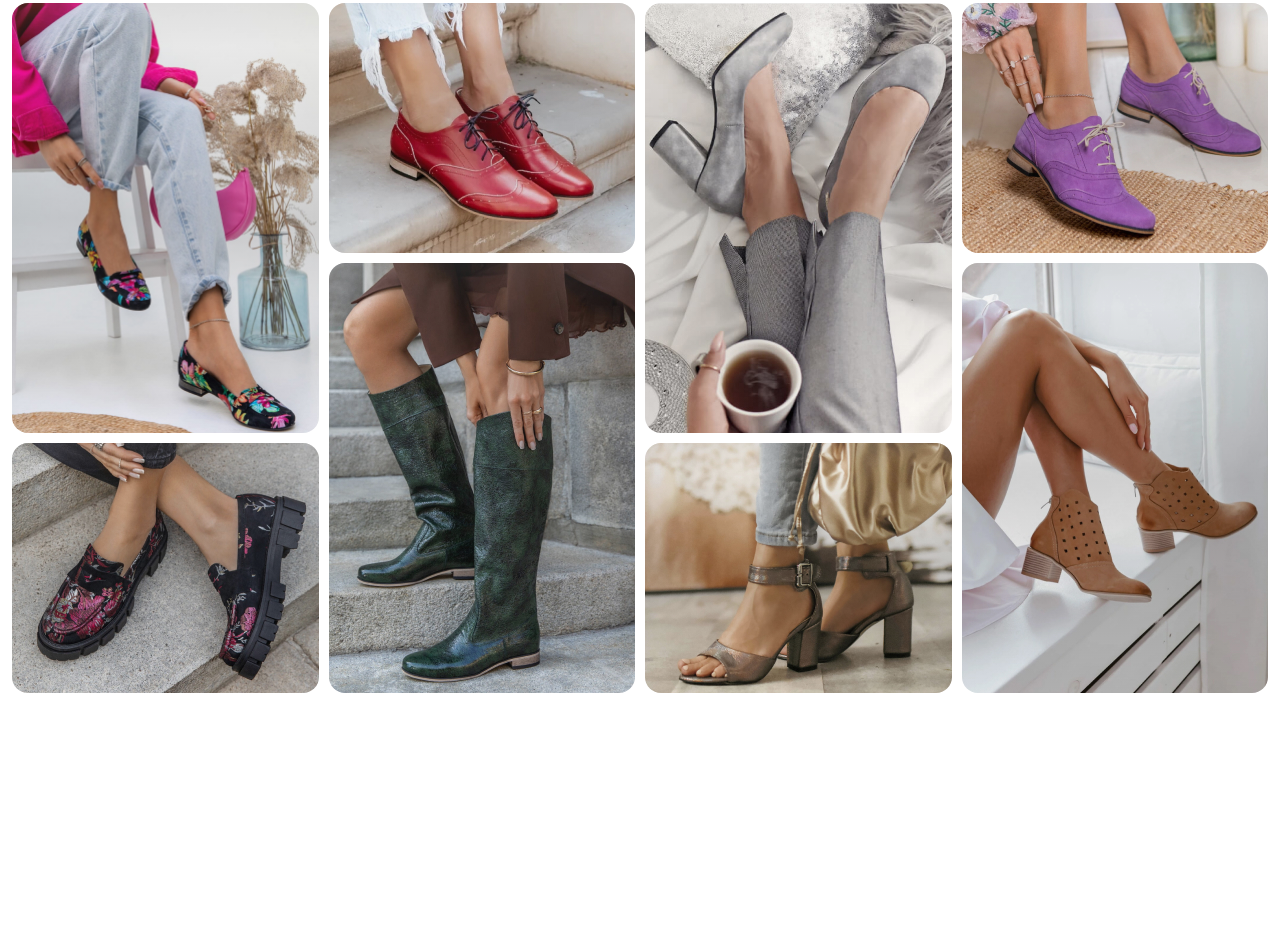
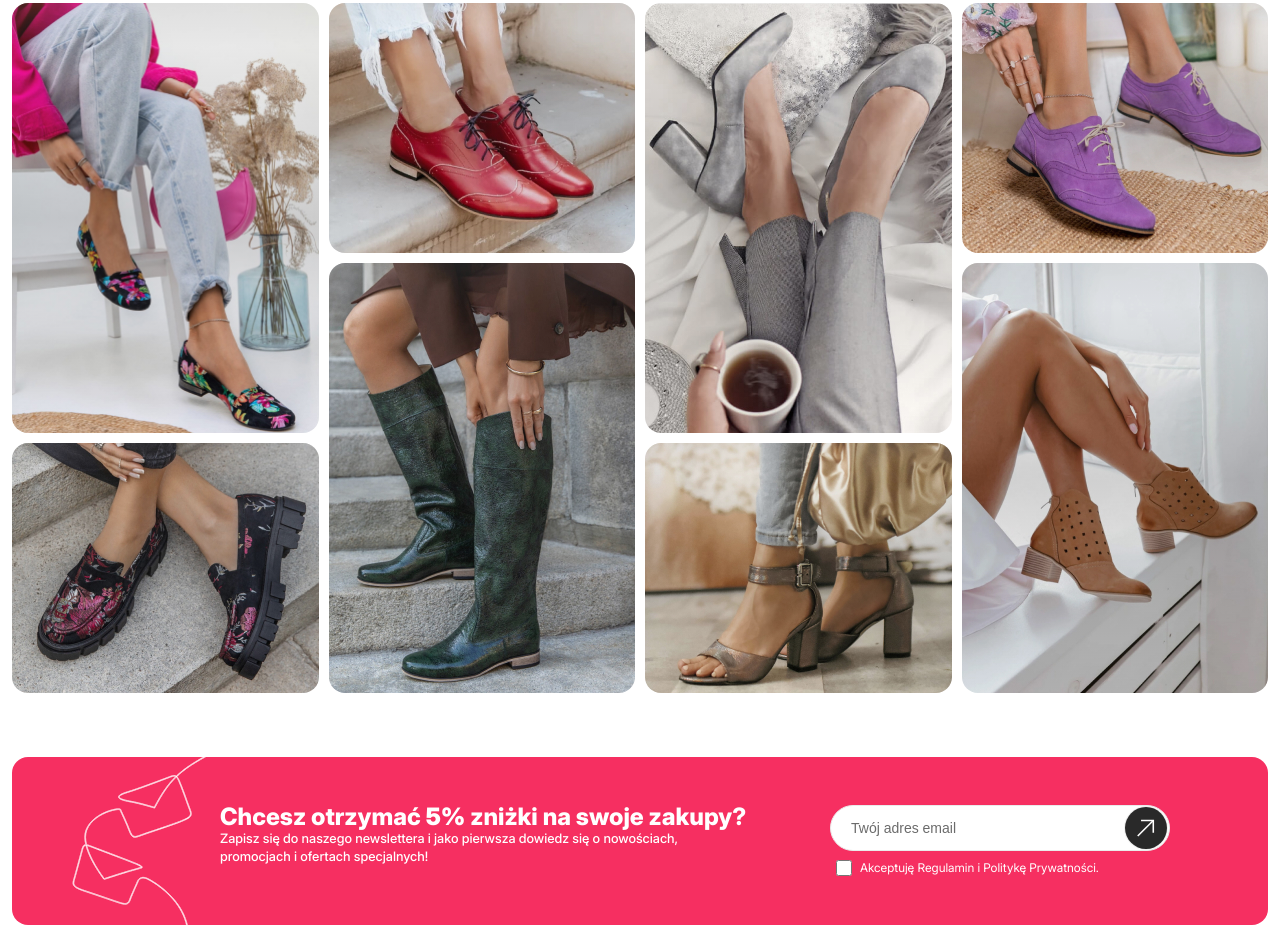
Before and after one commit to Mishaheero/unlimitech, a website built with webpack: page index.html in a window 1280 px wide. Shown: the part 806-1744 px from the top of the page. Before the commit the page ends 1563 px from the top, so only its background shows below. Built offline with nearby package versions, Linux system fonts and the light colour scheme.

Commit message:
Feature: add subscription section

```diff
--- a/index.html
+++ b/index.html
@@ -18,8 +18,8 @@
                   d="M14.78 1.21338L14.08 0.606709C13.2733 -0.199958 11.9667 -0.199958 11.16 0.606709C11.14 0.626709 9.90667 2.23338 9.90667 2.23338C9.14667 3.03338 9.14667 4.29338 9.90667 5.08671L10.68 6.06004C9.70667 8.26671 8.19334 9.78671 6.06 10.6934L5.08667 9.91338C4.29334 9.14671 3.02667 9.14671 2.23334 9.91338C2.23334 9.91338 0.626669 11.1467 0.606669 11.1667C-0.199998 11.9734 -0.199998 13.28 0.573336 14.0534L1.24 14.82C2.00667 15.5867 3.04 16.0067 4.16 16.0067C9.25334 16.0067 16 9.25338 16 4.16671C16 3.05338 15.58 2.01338 14.78 1.22004V1.21338ZM4.16 14.6667C3.4 14.6667 2.7 14.3867 2.22 13.9L1.55334 13.1334C1.28 12.86 1.26667 12.4134 1.52667 12.1267C1.52667 12.1267 3.12 10.9 3.14 10.88C3.41334 10.6067 3.89334 10.6067 4.17334 10.88C4.19334 10.9 5.53334 11.9734 5.53334 11.9734C5.72 12.12 5.96667 12.16 6.18667 12.0734C8.94667 11.02 10.9267 9.04671 12.0667 6.20004C12.1533 5.98004 12.12 5.72671 11.9667 5.53338C11.9667 5.53338 10.8933 4.18671 10.88 4.17338C10.5933 3.88671 10.5933 3.42671 10.88 3.14004C10.9 3.12004 12.1267 1.52671 12.1267 1.52671C12.4133 1.26671 12.86 1.27338 13.1667 1.58004L13.8667 2.18671C14.38 2.70004 14.6667 3.40004 14.6667 4.16004C14.6667 8.80004 8.15334 14.6667 4.16 14.6667Z"
                 />
               </svg>
-              <span class="top-bar__text">(+48) 48 623 18 02</span></a
-            >
+              <span class="top-bar__text">(+48) 48 623 18 02</span>
+            </a>
             <a href="#" class="top-bar__link">
               <svg class="top-bar__icon">
                 <path
@@ -31,8 +31,8 @@
                   fill="white"
                 />
               </svg>
-              <span class="top-bar__text">Napisz do nas!</span></a
-            >
+              <span class="top-bar__text">Napisz do nas!</span>
+            </a>
             <a href="#" class="top-bar__link">
               <svg class="top-bar__icon">
                 <path
@@ -40,8 +40,8 @@
                   fill="white"
                 />
               </svg>
-              <span class="top-bar__text">Darmowa dostawa</span></a
-            >
+              <span class="top-bar__text">Darmowa dostawa</span>
+            </a>
             <a href="#" class="top-bar__link">
               <svg class="top-bar__icon">
                 <path
@@ -49,8 +49,8 @@
                   fill="white"
                 />
               </svg>
-              <span class="top-bar__text">30 Dni na darmowy zwrot</span></a
-            >
+              <span class="top-bar__text">30 Dni na darmowy zwrot</span>
+            </a>
           </div>
         </div>
       </div>
@@ -58,15 +58,29 @@
         <div class="navigation">
           <div class="navigation__half-left">
             <div class="navigation__logo">
-              <img class="navigation__logo-img" src="src/images/identify/logo.png" alt="Unlimitech Logo" />
+              <img
+                class="navigation__logo-img"
+                src="src/images/identify/logo.png"
+                alt="Unlimitech Logo"
+              />
             </div>
             <nav class="navigation__wrapper">
               <ul class="navigation__list">
                 <li class="navigation__item">
-                  <a href="#" class="navigation__link">Damskie buty skórzane
+                  <a href="#" class="navigation__link">
+                    Damskie buty skórzane
                     <span class="navigation__chevron">
-                    <svg width="12" height="12" viewBox="0 0 12 12" fill="none" xmlns="http://www.w3.org/2000/svg">
-                      <path d="M3.38438 5L6.25 7.86561L9.11562 5L10 5.88436L6.25 9.63435L2.5 5.88435L3.38438 5Z" fill="#292929"/>
+                      <svg
+                        width="12"
+                        height="12"
+                        viewBox="0 0 12 12"
+                        fill="none"
+                        xmlns="http://www.w3.org/2000/svg"
+                      >
+                        <path
+                          d="M3.38438 5L6.25 7.86561L9.11562 5L10 5.88436L6.25 9.63435L2.5 5.88435L3.38438 5Z"
+                          fill="#292929"
+                        />
                       </svg>
                     </span>
                   </a>
@@ -81,7 +95,11 @@
                   <a href="#" class="navigation__link">Bestsellery</a>
                 </li>
                 <li class="navigation__item">
-                  <a href="#" class="navigation__link navigation__link--highlight">% Wyprzedaż %</a>
+                  <a
+                    href="#"
+                    class="navigation__link navigation__link--highlight"
+                    >% Wyprzedaż %</a
+                  >
                 </li>
               </ul>
             </nav>
@@ -94,20 +112,22 @@
                   type="text"
                   placeholder="Wyszukaj"
                 />
-              <div class="navigation__icons-decor navigation__icons-decor--input">
-            <svg class="navigation__icon viewBox="0 0 20 20" fill="none" xmlns="http://www.w3.org/2000/svg">
-              <circle cx="9.16666" cy="9.16669" r="5" stroke="#413F3D"/>
-              <path d="M16.6667 16.6667L14.1667 14.1667" stroke="#413F3D" stroke-linecap="round"/>
+                <div
+                  class="navigation__icons-decor navigation__icons-decor--input"
+                >
+                  <svg class="navigation__icon" viewBox="0 0 20 20" fill="none">
+                    <circle cx="9.16666" cy="9.16669" r="5" stroke="#413F3D" />
+                    <path
+                      d="M16.6667 16.6667L14.1667 14.1667"
+                      stroke="#413F3D"
+                      stroke-linecap="round"
+                    />
                   </svg>
                 </div>
               </div>
               <div class="navigation__icons">
                 <div class="navigation__icons-decor">
-                <svg
-                  class="navigation__icon"
-                  fill="none"
-                  xmlns="http://www.w3.org/2000/svg"
-                >
+                  <svg class="navigation__icon" fill="none">
                     <path
                       d="M16.4395 17.0392C16.0597 15.9761 15.2227 15.0366 14.0584 14.3665C12.8941 13.6965 11.4675 13.3333 9.99998 13.3333C8.53242 13.3333 7.10587 13.6965 5.94157 14.3665C4.77728 15.0366 3.94031 15.9761 3.56047 17.0392"
                       stroke="#413F3D"
@@ -124,12 +144,7 @@
                   </svg>
                 </div>
                 <div class="navigation__icons-decor">
-                <svg
-                  class="navigation__icon"
-                  viewBox="0 0 20 20"
-                  fill="none"
-                  xmlns="http://www.w3.org/2000/svg"
-                >
+                  <svg class="navigation__icon" viewBox="0 0 20 20" fill="none">
                     <path
                       d="M3.70899 11.5903L9.50284 17.033C9.64799 17.1693 9.72056 17.2375 9.79948 17.2721C9.92736 17.3281 10.0728 17.3281 10.2007 17.2721C10.2796 17.2375 10.3522 17.1693 10.4974 17.033L16.2912 11.5903C17.9214 10.0589 18.1193 7.53893 16.7483 5.77182L16.4905 5.43955C14.8503 3.32559 11.5581 3.68011 10.4057 6.09481C10.2429 6.4359 9.75734 6.4359 9.59455 6.09481C8.44208 3.68011 5.14987 3.32559 3.50972 5.43956L3.25192 5.77183C1.88089 7.53894 2.07885 10.0589 3.70899 11.5903Z"
                       stroke="#413F3D"
@@ -137,12 +152,7 @@
                   </svg>
                 </div>
                 <div class="navigation__icons-decor">
-                <svg
-                  class="navigation__icon"
-                  viewBox="0 0 20 20"
-                  fill="none"
-                  xmlns="http://www.w3.org/2000/svg"
-                >
+                  <svg class="navigation__icon" viewBox="0 0 20 20" fill="none">
                     <path
                       d="M6.66669 10L6.66669 6.66667C6.66669 4.82572 8.15907 3.33333 10 3.33333V3.33333C11.841 3.33333 13.3334 4.82572 13.3334 6.66667L13.3334 10"
                       stroke="#413F3D"
@@ -159,46 +169,79 @@
             </div>
           </div>
         </div>
+      </div>
     </header>
-
     <main>
       <section>
         <div class="container-wide">
           <div class="slick__wrapper">
             <div class="slick-arrows__wrapper">
-              <button class="slick-prev slick-arrow" aria-label="Previous" type="button">
-                <svg viewBox="0 0 16 13" fill="none" xmlns="http://www.w3.org/2000/svg">
+              <button
+                class="slick-prev slick-arrow"
+                aria-label="Previous"
+                type="button"
+              >
+                <svg>
                   <path
                     d="M6.70047 13L7.43542 12.2651L2.00997 6.8396L7.43542 1.41415L6.70047 0.679199L0.540071 6.8396L6.70047 13Z"
                     fill="white"
                   />
-                  <path d="M16 6.31921L1.26635 6.31921L1.26635 7.35923L16 7.35924L16 6.31921Z" fill="white" />
+                  <path
+                    d="M16 6.31921L1.26635 6.31921L1.26635 7.35923L16 7.35924L16 6.31921Z"
+                    fill="white"
+                  />
                 </svg>
               </button>
-              <button class="slick-next slick-arrow" aria-label="Next" type="button">
-                <svg viewBox="0 0 16 13" fill="none" xmlns="http://www.w3.org/2000/svg">
+              <button
+                class="slick-next slick-arrow"
+                aria-label="Next"
+                type="button"
+              >
+                <svg>
                   <path
                     d="M9.29953 0L8.56458 0.734949L13.99 6.1604L8.56458 11.5859L9.29953 12.3208L15.4599 6.1604L9.29953 0Z"
                     fill="white"
                   />
-                  <path d="M0 6.68079L14.7337 6.68079L14.7337 5.64076L1.75335e-07 5.64076L0 6.68079Z" fill="white" />
+                  <path
+                    d="M0 6.68079L14.7337 6.68079L14.7337 5.64076L1.75335e-07 5.64076L0 6.68079Z"
+                    fill="white"
+                  />
                 </svg>
               </button>
             </div>
             <div class="slick__slider">
-              <div class="slide"><img src="src/images/slider/photo-2.jpg" alt="Description of photo 2" /></div>
-              <div class="slide"><img src="src/images/slider/photo-2.jpg" alt="Description of photo 2" /></div>
-              <div class="slide"><img src="src/images/slider/photo-2.jpg" alt="Description of photo 2" /></div>
+              <div class="slide">
+                <img
+                  src="src/images/slider/photo-2.jpg"
+                  alt="Description of photo 2"
+                />
+              </div>
+              <div class="slide">
+                <img
+                  src="src/images/slider/photo-2.jpg"
+                  alt="Description of photo 2"
+                />
+              </div>
+              <div class="slide">
+                <img
+                  src="src/images/slider/photo-2.jpg"
+                  alt="Description of photo 2"
+                />
+              </div>
             </div>
             <div class="slick__box">
               <div class="slick__content">
                 <h1 class="slick__title">Nowa kolekcja</h1>
                 <p class="slick__description">
-                  Sed ut perspiciatis unde omnis iste natus error sit voluptatem accusantium doloremque laudantium, totam rem aperiam, eaque ipsa quae ab.
+                  Sed ut perspiciatis unde omnis iste natus error sit voluptatem
+                  accusantium doloremque laudantium, totam rem aperiam, eaque
+                  ipsa quae ab.
                 </p>
               </div>
               <div class="slick__btn">
-                <a href="#" class="slick__link slick__link--more">Zobacz więcej</a>
+                <a href="#" class="slick__link slick__link--more"
+                  >Zobacz więcej</a
+                >
               </div>
             </div>
           </div>
@@ -207,42 +250,123 @@
       <section class="section">
         <div class="container-wide">
           <div class="grid">
-                 <div class="grid__item-1 grid__item--large grid__item grid__item--mask grid__item--hover">
+            <div
+              class="grid__item-1 grid__item--large grid__item grid__item--mask grid__item--hover"
+            >
               <img src="src/images/gallery/shoes-1.jpg" alt="Baleriny" />
               <h3 class="item__title">Baleriny</h3>
             </div>
-                <div class="grid__item-2 grid__item--small grid__item grid__item--mask grid__item--hover">
+            <div
+              class="grid__item-2 grid__item--small grid__item grid__item--mask grid__item--hover"
+            >
               <img src="src/images/gallery/shoes-2.jpg" alt="Mokasyny" />
               <h3 class="item__title">Mokasyny</h3>
             </div>
-                <div class="grid__item-3 grid__item--small grid__item grid__item--mask grid__item--hover">
+            <div
+              class="grid__item-3 grid__item--small grid__item grid__item--mask grid__item--hover"
+            >
               <img src="src/images/gallery/shoes-3.jpg" alt="Jazzówki" />
               <h3 class="item__title">Jazzówki</h3>
             </div>
-                <div class="grid__item-4 grid__item--large grid__item grid__item--mask grid__item--hover">
+            <div
+              class="grid__item-4 grid__item--large grid__item grid__item--mask grid__item--hover"
+            >
               <img src="src/images/gallery/shoes-4.jpg" alt="Kozaki" />
               <h3 class="item__title">Kozaki</h3>
             </div>
-                <div class="grid__item-5 grid__item--large grid__item grid__item--mask grid__item--hover">
+            <div
+              class="grid__item-5 grid__item--large grid__item grid__item--mask grid__item--hover"
+            >
               <img src="src/images/gallery/shoes-5.jpg" alt="Czółenka" />
               <h3 class="item__title">Czółenka</h3>
             </div>
-                <div class="grid__item-6 grid__item--small grid__item grid__item--mask grid__item--hover">
+            <div
+              class="grid__item-6 grid__item--small grid__item grid__item--mask grid__item--hover"
+            >
               <img src="src/images/gallery/shoes-6.jpg" alt="Sandały" />
               <h3 class="item__title">Sandały</h3>
             </div>
-                <div class="grid__item-7 grid__item--small grid__item grid__item--mask grid__item--hover">
+            <div
+              class="grid__item-7 grid__item--small grid__item grid__item--mask grid__item--hover"
+            >
               <img src="src/images/gallery/shoes-7.jpg" alt="Półbuty" />
               <h3 class="item__title">Półbuty</h3>
             </div>
-                <div class="grid__item-8 grid__item--large grid__item grid__item--mask grid__item--hover">
+            <div
+              class="grid__item-8 grid__item--large grid__item grid__item--mask grid__item--hover"
+            >
               <img src="src/images/gallery/shoes-8.jpg" alt="Wyprzedaż" />
               <h3 class="item__title">Wyprzedaż</h3>
             </div>
           </div>
         </div>
       </section>
-
+      <section class="subscription">
+        <div class="container-wide">
+          <div class="subscription__wrapper">
+            <div class="subscription__icon-bg">
+              <img
+                src="src/images/icons/illustration.svg"
+                alt="Description of photo 2"
+              />
+            </div>
+            <div class="subscription__content">
+              <h2 class="subscription__title">
+                Chcesz otrzymać
+                <span class="subscription__title--highlight">5%</span> zniżki na
+                swoje zakupy?
+              </h2>
+              <p class="subscription__description">
+                Zapisz się do naszego newslettera i jako pierwsza dowiedz się o
+                nowościach, promocjach i ofertach specjalnych!
+              </p>
+            </div>
+            <form class="subscription__form">
+              <div class="subscription__form-wrapper">
+                <div class="subscription__input-box">
+                  <label for="email" class="form-label">
+                    <input
+                      class="subscription__input"
+                      type="email"
+                      id="email"
+                      name="email"
+                      placeholder="Twój adres email"
+                    />
+                  </label>
+                  <div class="btn__wrapper">
+                    <button
+                      class="btn__icon btn__icon-decor btn__icon-decor--input"
+                      type="submit"
+                    >
+                      <svg viewBox="0 0 32 32" fill="none">
+                        <path
+                          d="M10.7242 7.18863L10.7242 8.84422L22.9458 8.84422L22.9458 21.0659L24.6014 21.0659L24.6014 7.18863L10.7242 7.18863Z"
+                          fill="white"
+                        />
+                        <path
+                          d="M7.77472 25.1875L24.3696 8.59255L23.1982 7.42115L6.60331 24.0161L7.77472 25.1875Z"
+                          fill="white"
+                        />
+                      </svg>
+                    </button>
+                  </div>
+                </div>
+                <label class="form-check-label" for="agree">
+                  <input
+                    class="form-check-input required-check"
+                    type="checkbox"
+                    value=""
+                    id="agree"
+                    name="agree"
+                    required=""
+                  />
+                  <p>Akceptuję <span class="terms__highlight">Regulamin</span> i <span class="terms__highlight">Politykę Prywatności</span>.</p>
+                </label>
+              </div>
+            </form>
+          </div>
+        </div>
+      </section>
     </main>
     <script src="dist/main.bundle.js"></script>
   </body>
--- /dev/null
+++ b/src/styles/_newsletter.scss
@@ -0,0 +1,126 @@
+.subscription {
+  &__wrapper {
+    position: relative;
+    display: flex;
+    justify-content: space-between;
+    padding: 48px 98px 48px 208px;
+    background-color: $main-color;
+    border-radius: $border-radius;
+  }
+
+  &__description {
+    font-size: $h5;
+    font-weight: $font-w-medium;
+    color: $white;
+    line-height: 18px;
+    max-width: 484px;
+  }
+
+  &__icon-bg {
+    position: absolute;
+    top: 50%;
+    left: 0;
+    transform: translateY(-50%);
+    width: 165px;
+    height: 185px;
+    margin-left: 60px;
+
+    img {
+      object-fit: unset;
+    }
+  }
+
+  &__form {
+    max-width: 340px;
+
+    &-wrapper {
+      position: relative;
+    }
+  }
+
+  &__input-box {
+    position: relative;
+    margin-bottom: 8px;
+  }
+
+  &__input {
+    width: 340px;
+    padding: 14px 0 14px 20px;
+    font-size: $h4;
+    border-radius: 80px;
+    cursor: default;
+    border: 1px solid $gray-dark;
+    color: $text-color;
+
+    &::placeholder {
+      color: $text-color-light;
+      font-size: $h4;
+      line-height: 22px;
+    }
+  }
+
+  .btn__icon {
+    width: 20px;
+    height: 20px;
+
+    &-decor {
+      position: relative;
+      display: flex;
+      align-items: center;
+      justify-content: center;
+      width: 44px;
+      height: 44px;
+      border: 1px solid $gray-dark;
+      border-radius: 50%;
+
+      &:last-child {
+        margin-right: 0;
+      }
+
+      &::before {
+        content: "";
+        position: absolute;
+        top: 50%;
+        left: 50%;
+        transform: translate(-50%, -50%);
+        width: 42px;
+        height: 42px;
+        background-color: $black;
+        border-radius: 50%;
+        z-index: -1;
+      }
+
+      &--input {
+        position: absolute;
+        right: 2px;
+        top: calc(100% - 1px);
+        border: 1px solid transparent;
+        transform: translateY(-100%);
+      }
+    }
+  }
+
+  .form-check-label {
+    display: flex;
+    align-items: center;
+    color: $white;
+    font-size: $h6;
+    line-height: 18px;
+    gap: 8px;
+    margin-left: 6px;
+  }
+
+  .form-check-input {
+    width: 16px;
+    height: 16px;
+    border: none;
+    border-radius: 4px;
+    margin: 0px;
+  }
+
+  .terms__highlight:hover {
+    color: $white;
+    text-decoration: underline;
+    cursor: pointer;
+  }
+}
--- a/src/styles/_slider.scss
+++ b/src/styles/_slider.scss
@@ -103,7 +103,7 @@
 
   .slick__title {
     font-size: $h0;
-    font-weight: $font-w-bold;
+    font-weight: $font-w-black;
     color: $white;
     line-height: 62px;
   }
--- a/src/styles/_title.scss
+++ b/src/styles/_title.scss
@@ -5,8 +5,19 @@
     transform: translate(-50%, -50%);
     font-size: $h1;
     color: $white;
-    font-weight: $font-w-bold;
+    font-weight: $font-w-black;
     z-index: 1;
     transition: opacity 300ms;
     opacity: 0;
 }
+
+.subscription__title {
+    font-size: $h1;
+    font-weight: $font-w-extra-bold;
+    color: $white;
+    line-height: 1;
+
+    &--highlight {
+        font-weight: 900;
+    }
+}
--- a/src/styles/_variables.scss
+++ b/src/styles/_variables.scss
@@ -2,7 +2,9 @@ $main-color: #F62F61;
 $gray: #F6F6F6;
 $gray-dark: #EAEAEA;
 $text-color:#2C2E35;
+$text-color-light: #6B6B6B;
 $white: #FFFFFF;
+$black: #292929;
 
 $font-family-primary: 'Inter';
 $letter-spacing: 0px;
@@ -10,6 +12,8 @@ $letter-spacing-big: 2px;
 
 $font-w-medium: 500;
 $font-w-bold: 700;
+$font-w-extra-bold: 800;
+$font-w-black: 900;
 
 $border-radius-small: 8px;
 $border-radius: 16px;
--- a/src/styles/styles.scss
+++ b/src/styles/styles.scss
@@ -8,6 +8,7 @@
 @import "grid";
 @import "elements";
 @import "title";
+@import "newsletter";
 
 html, body {
     font-family: "Inter" !important;
```
Also changed, not shown: src/styles/_type.scss (+21 -0 lines), fonts/Inter-Black.woff (added), fonts/Inter-Black.woff2 (added), fonts/Inter-ExtraBold.woff (added), fonts/Inter-ExtraBold.woff2 (added), src/images/icons/arrow.svg (added), src/images/icons/illustration.svg (added). Lines whose indentation alone changed are shown as unchanged.
